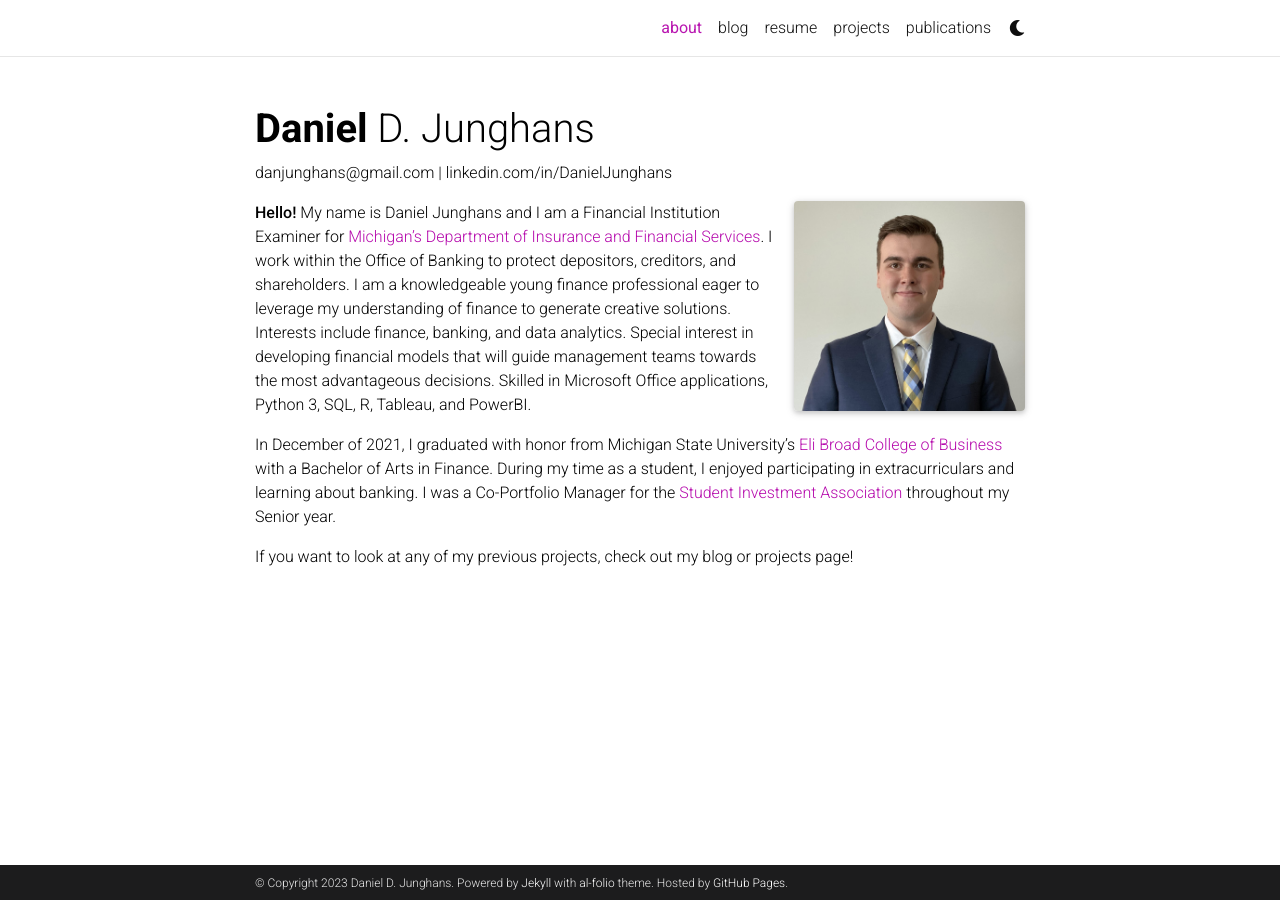
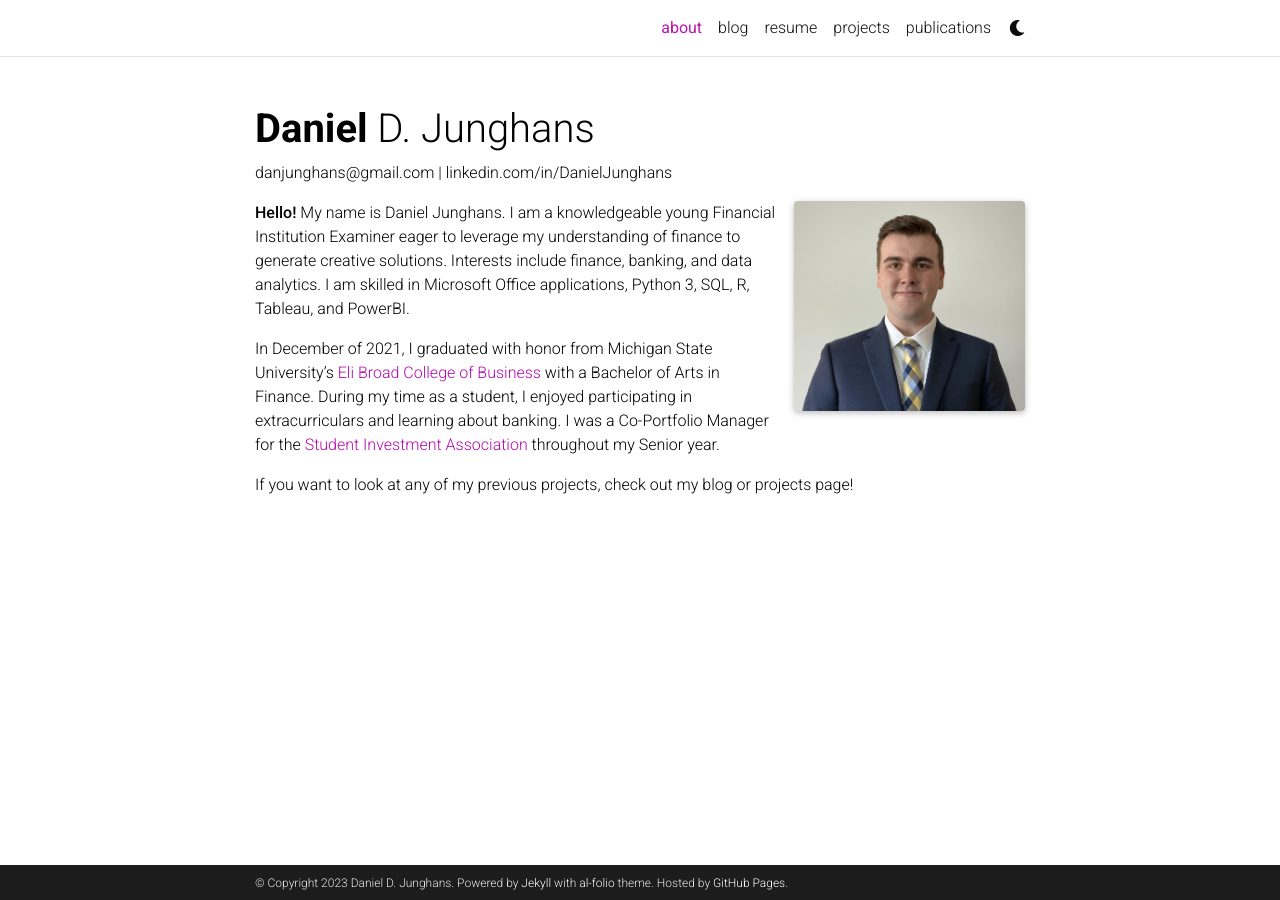
Before and after one commit to DanielJunghans/danieljunghans.github.io, a Jekyll site: the page built from _pages/about.md, in a window 1280 px wide. Built offline with Jekyll 4.4.1, drawn with Linux system fonts in a browser that asks for light colours; full-size pictures stand in for the smaller copies a plugin makes; comment, search, counter and statistics services are not loaded; a style sheet for code colours, icons or effects is not loaded.

Commit message:
updating about and disclaimer

```diff
--- a/_pages/about.md
+++ b/_pages/about.md
@@ -15,7 +15,7 @@ latest_posts: false  # includes a list of the newest posts
 selected_papers: false # includes a list of papers marked as "selected={true}"
 social: false  # includes social icons at the bottom of the page
 ---
-**Hello!** My name is Daniel Junghans and I am a Financial Institution Examiner for [Michigan's Department of Insurance and Financial Services](https://www.michigan.gov/difs/). I work within the Office of Banking to protect depositors, creditors, and shareholders. I am a knowledgeable young finance professional eager to leverage my understanding of finance to generate creative solutions. Interests include finance, banking, and data analytics. Special interest in developing financial models that will guide management teams towards the most advantageous decisions. Skilled in Microsoft Office applications, Python 3, SQL, R, Tableau, and PowerBI.
+**Hello!** My name is Daniel Junghans.  I am a knowledgeable young Financial Institution Examiner eager to leverage my understanding of finance to generate creative solutions. Interests include finance, banking, and data analytics. I am skilled in Microsoft Office applications, Python 3, SQL, R, Tableau, and PowerBI.
 
 In December of 2021, I graduated with honor from Michigan State University's [Eli Broad College of Business](https://broad.msu.edu/) with a Bachelor of Arts in Finance. During my time as a student, I enjoyed participating in extracurriculars and learning about banking. I was a Co-Portfolio Manager for the [Student Investment Association](https://www.msusia.org/) throughout my Senior year.
 
```
Also changed, not shown: _posts/2023-10-15-Liquidity.md (+1 -1 lines), _posts/2023-11-4-LiquidityTrends.md (+1 -1 lines).
